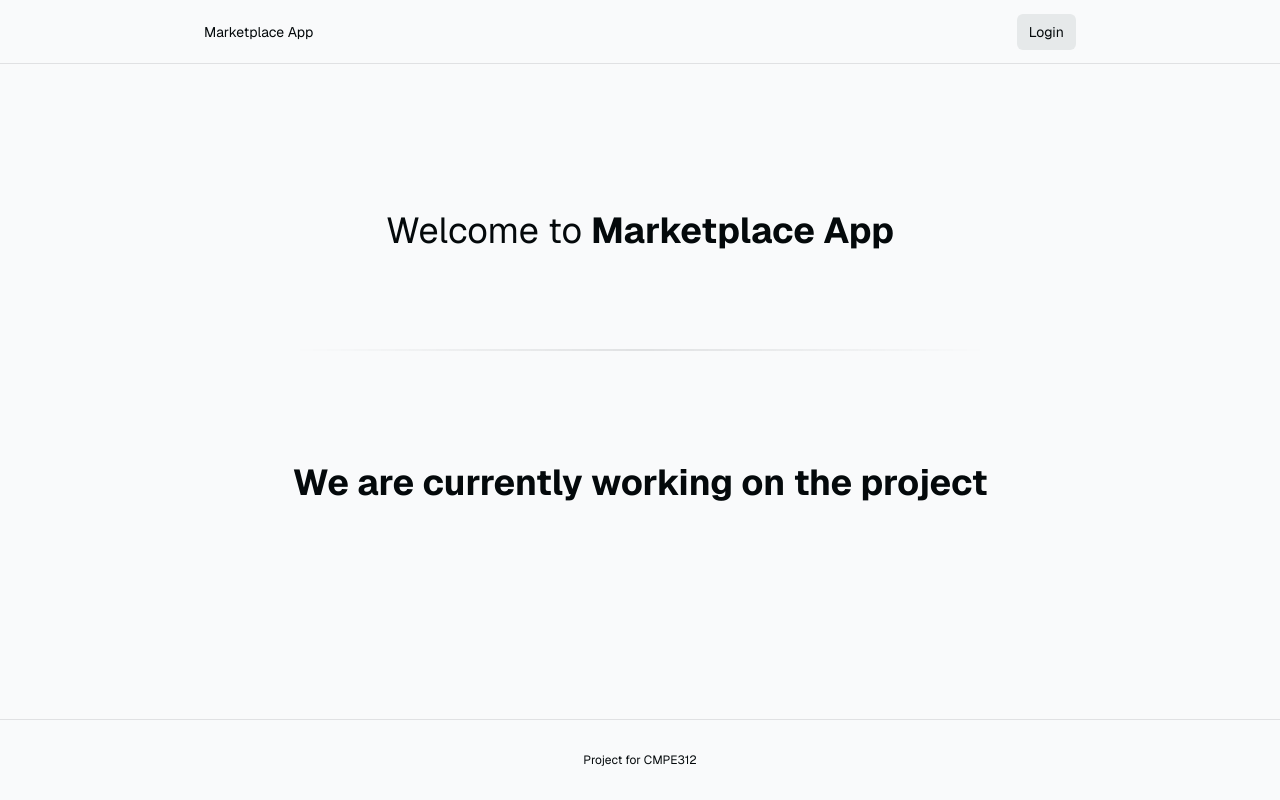
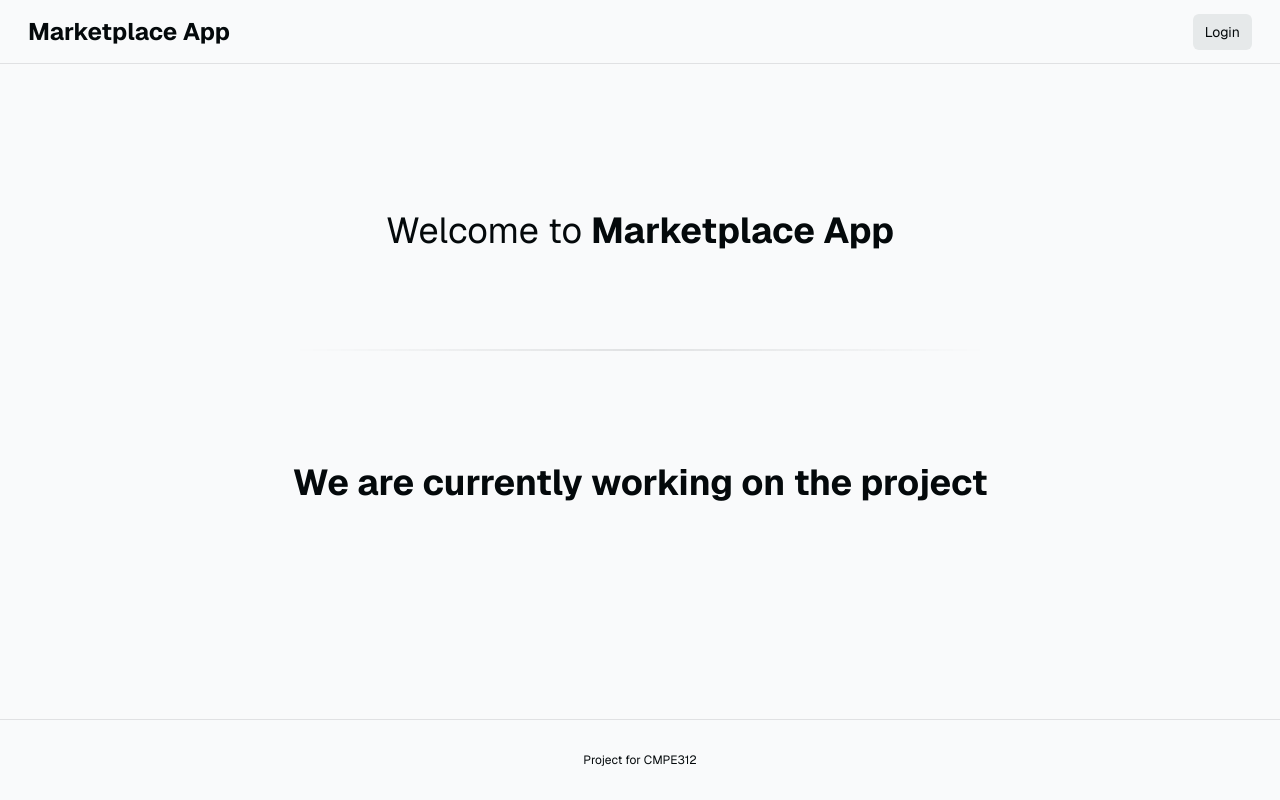
Before and after one commit to Gorcc/marketplace-app, a Next.js app: page / in a window 1280 px wide. Built offline with nearby package versions, Linux system fonts and the light colour scheme; no server answers.

Commit message:
ui: fixed header component

```diff
--- /dev/null
+++ b/app/Styles/header.scss
@@ -0,0 +1,4 @@
+.logo-text{
+    font-size: 24px !important;
+    font-weight: 700;
+}
--- a/app/page.tsx
+++ b/app/page.tsx
@@ -4,6 +4,7 @@ import { createClient } from "@/utils/supabase/server";
 import ConnectSupabaseSteps from "@/components/tutorial/ConnectSupabaseSteps";
 import SignUpUserSteps from "@/components/tutorial/SignUpUserSteps";
 import Header from "@/components/Header";
+import "./Styles/header.scss"
 
 export default async function Index() {
   const canInitSupabaseClient = () => {
@@ -22,8 +23,8 @@ export default async function Index() {
   return (
     <div className="flex-1 w-full flex flex-col gap-20 items-center">
       <nav className="w-full flex justify-center border-b border-b-foreground/10 h-16">
-        <div className="w-full max-w-4xl flex justify-between items-center p-3 text-sm">
-         <h1>Marketplace App</h1>
+        <div className="w-full m-4 flex justify-between items-center p-3 text-sm">
+         <h1 className="logo-text">Marketplace App</h1>
           {isSupabaseConnected && <AuthButton />}
         </div>
       </nav>
--- a/app/protected/page.tsx
+++ b/app/protected/page.tsx
@@ -4,6 +4,7 @@ import { createClient } from "@/utils/supabase/server";
 import FetchDataSteps from "@/components/tutorial/FetchDataSteps";
 import Header from "@/components/Header";
 import { redirect } from "next/navigation";
+import "../Styles/header.scss"
 
 export default async function ProtectedPage() {
   const supabase = createClient();
@@ -24,8 +25,8 @@ export default async function ProtectedPage() {
           user
         </div> */}
         <nav className="w-full flex justify-center border-b border-b-foreground/10 h-16">
-          <div className="w-full max-w-4xl flex justify-between items-center p-3 text-sm">
-            <h1>Marketplace App</h1>
+          <div className="w-full m-4 flex justify-between items-center p-3 text-sm">
+            <h1 className="logo-text">Marketplace App</h1>
             <AuthButton />
           </div>
         </nav>
@@ -39,17 +40,7 @@ export default async function ProtectedPage() {
       </div>
 
       <footer className="w-full border-t border-t-foreground/10 p-8 flex justify-center text-center text-xs">
-        <p>
-          Powered by{" "}
-          <a
-            href="https://supabase.com/?utm_source=create-next-app&utm_medium=template&utm_term=nextjs"
-            target="_blank"
-            className="font-bold hover:underline"
-            rel="noreferrer"
-          >
-            Supabase
-          </a>
-        </p>
+
       </footer>
     </div>
   );
--- a/package.json
+++ b/package.json
@@ -14,6 +14,8 @@
     "postcss": "8.4.33",
     "react": "18.2.0",
     "react-dom": "18.2.0",
+    "sass": "^1.71.1",
+    "scss": "^0.2.4",
     "tailwindcss": "3.4.1",
     "typescript": "5.3.3"
   },
```
Also changed, not shown: 1 other file (tests, documents, lock files or other folders).
